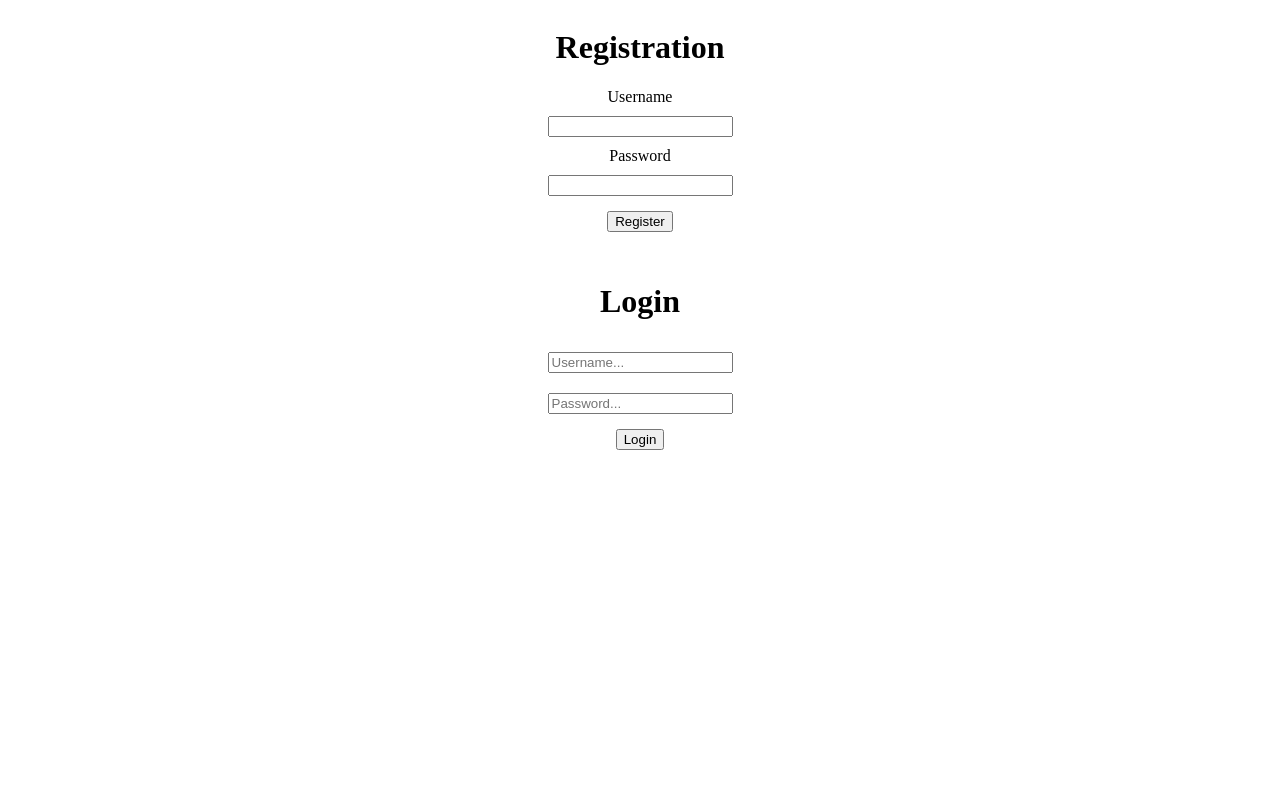
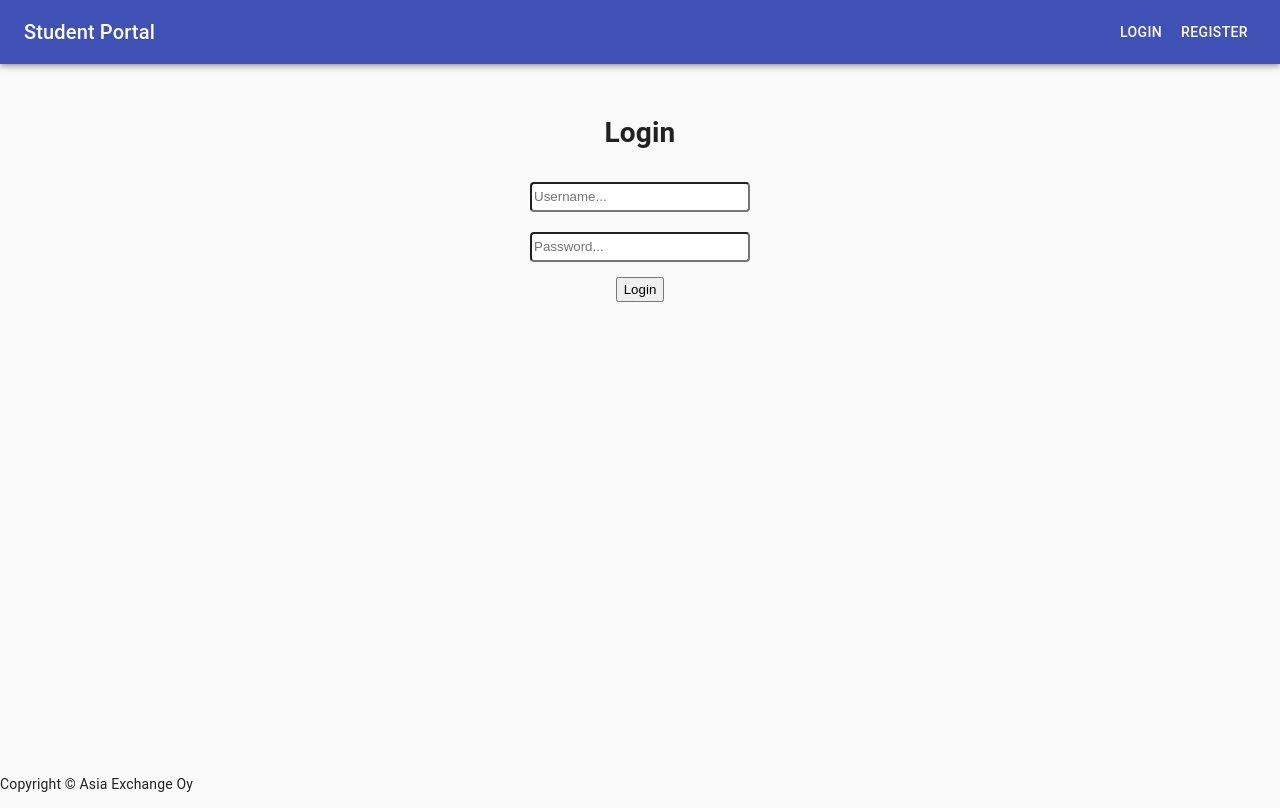
Before and after one commit to wahid2272/managementkit, a React (Create React App) app in the folder client/: page / in a window 1280 px wide. Built offline with nearby package versions, Linux system fonts and the light colour scheme.

Commit message:
Login page is connected with database

```diff
--- a/client/package.json
+++ b/client/package.json
@@ -3,12 +3,14 @@
   "version": "0.1.0",
   "private": true,
   "dependencies": {
+    "@material-ui/core": "^4.11.3",
     "@testing-library/jest-dom": "^5.11.4",
     "@testing-library/react": "^11.1.0",
     "@testing-library/user-event": "^12.1.10",
     "axios": "^0.21.1",
     "react": "^17.0.1",
     "react-dom": "^17.0.1",
+    "react-router-dom": "^5.2.0",
     "react-scripts": "4.0.2",
     "web-vitals": "^1.0.1"
   },
--- a/client/src/App.css
+++ b/client/src/App.css
@@ -1,9 +1,18 @@
+.appBody {
+  min-height: 95vh;
+}
+
 input {
   margin: 10px;
+  height: 30px;
+  width: 220px;
+  border-radius: 4px;
 }
 
 button {
   margin-top: 5px;
+  height: 25px;
+  width: auto;
 }
 
 .registration {
--- a/client/src/App.js
+++ b/client/src/App.js
@@ -1,13 +1,28 @@
-import React from 'react';
-import Login from './components/login/Login';import Register from './components/register/Register';
-import './App.css';
+import CssBaseline from "@material-ui/core/CssBaseline";
+import React from "react";
+import { BrowserRouter as Router, Route, Switch } from "react-router-dom";
+import Footer from "./components/footer/Footer";
+import Login from "./components/login/Login";
+import Navbar from "./components/navbar/Navbar";
+import Register from "./components/register/Register";
 
 function App() {
   return (
-    <div>
-      <Register/>
-      <Login/>
-    </div>
+    <>
+      <Router>
+        <>
+          <CssBaseline />
+          <div className="appBody">
+          <Navbar />
+          <Switch>
+            <Route exact path="/" component={Login} />
+            <Route exact path="/register" component={Register} />
+          </Switch>
+          </div>
+        </>
+      </Router>
+      <Footer />
+    </>
   );
 }
 
--- /dev/null
+++ b/client/src/components/footer/Footer.js
@@ -0,0 +1,12 @@
+import React from 'react';
+
+
+const Footer = () => {
+    return (
+        <div className="footer">
+            <p>Copyright &copy; Asia Exchange Oy</p>
+        </div>
+    );
+};
+
+export default Footer;
--- a/client/src/components/login/Login.js
+++ b/client/src/components/login/Login.js
@@ -1,14 +1,39 @@
 import React, {useState} from 'react';
+import Axios from "axios";
 import '../../App.css';
 
 const Login = () => {
     const [usernameLog, setUsernameLog] = useState('');
+    const [passwordLog, setPasswordLog] = useState('');
+
+    const [loginStatus, setLoginStatus] = useState('');
+
+    const login = () => {
+        Axios.post("http://localhost:3005/login", {
+          username: usernameLog,
+          password: passwordLog,
+        }).then((response)=> {
+            if(response.data.message){
+                setLoginStatus(response.data.message)
+            }
+            else{
+                setLoginStatus(`Username: ${response.data[0].username}`);
+            }
+        })
+      };
+
     return (
         <div className="login">
            <h1>Login</h1>
-           <input type="text" placeholder="Username..."/>
-           <input type="text" placeholder="Password..."/>
-           <button>Login</button>
+           <input type="text" placeholder="Username..." onChange={(e)=>{
+               setUsernameLog(e.target.value);
+           }}/>
+           <input type="password" placeholder="Password..." onChange={(e)=>{
+               setPasswordLog(e.target.value);
+           }}/>
+           <button onClick={login}>Login</button>
+
+           <h1>{loginStatus}</h1>
         </div>
     );
 };
--- /dev/null
+++ b/client/src/components/navbar/Navbar.js
@@ -0,0 +1,37 @@
+import React from 'react';
+import { Link } from 'react-router-dom';
+import { makeStyles } from '@material-ui/core/styles';
+import AppBar from '@material-ui/core/AppBar';
+import Toolbar from '@material-ui/core/Toolbar';
+import Typography from '@material-ui/core/Typography';
+import Button from '@material-ui/core/Button';
+
+const useStyles = makeStyles((theme) => ({
+  root: {
+    flexGrow: 1,
+  },
+  menuButton: {
+    marginRight: theme.spacing(2),
+  },
+  title: {
+    flexGrow: 1,
+  },
+}));
+
+export default function NavBar() {
+  const classes = useStyles();
+
+  return (
+    <div className={classes.root}>
+      <AppBar position="static">
+        <Toolbar>
+          <Typography variant="h6" className={classes.title}>
+            Student Portal
+          </Typography>
+          <Button color="inherit" component={Link} to={'/'}>Login</Button>
+          <Button color="inherit" component={Link} to={'/register'}>Register</Button>
+        </Toolbar>
+      </AppBar>
+    </div>
+  );
+}
--- a/client/src/components/register/Register.js
+++ b/client/src/components/register/Register.js
@@ -7,7 +7,7 @@ const Register = () => {
   const [passwordReg, setPasswordReg] = useState("");
 
   const register = () => {
-    Axios.post("http://localhost:3001/register", {
+    Axios.post("http://localhost:3005/register", {
       username: usernameReg,
       password: passwordReg,
     }).then((response)=> {
@@ -18,16 +18,16 @@ const Register = () => {
   return (
     <div className="registration">
       <h1>Registration</h1>
-      <label>Username</label>
       <input
         type="text"
+        placeholder="Set username"
         onChange={(e) => {
           setUsernameReg(e.target.value);
         }}
       />
-      <label>Password</label>
       <input
         type="text"
+        placeholder="Set password"
         onChange={(e) => {
           setPasswordReg(e.target.value);
         }}
```
Also changed, not shown: 2 other files (tests, documents, lock files or other folders).
